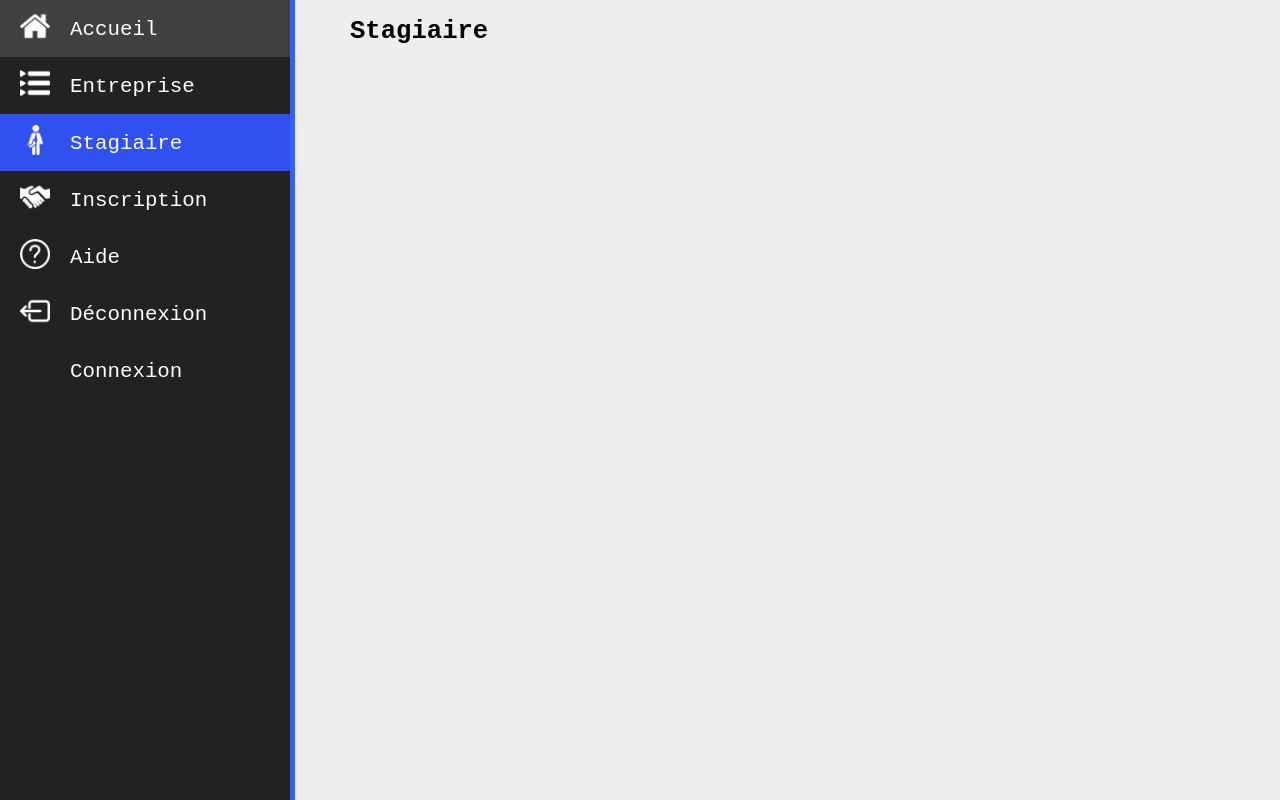
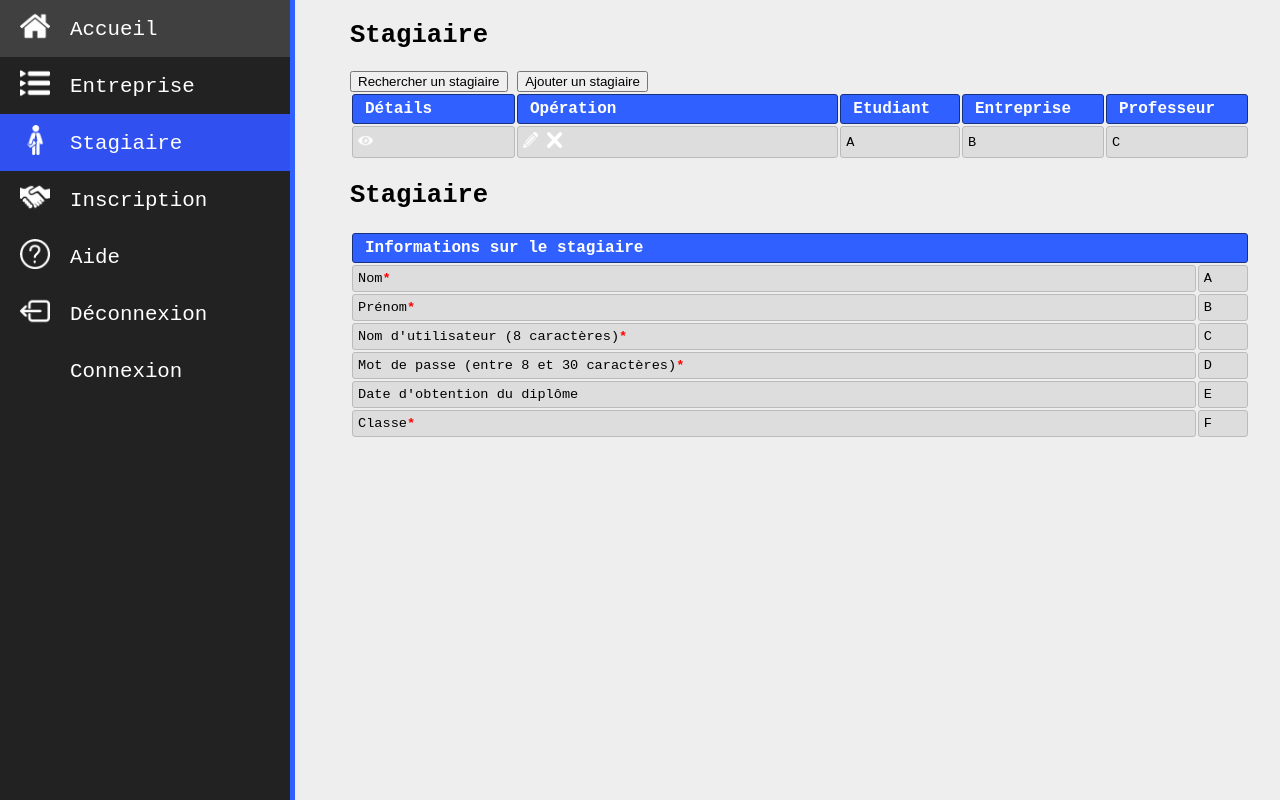
Before and after one commit to Darkkartes/IsiWebProject, a PHP site: template template/view/stagiaire.twig in a window 1280 px wide. Run offline with PHP 8.4, Linux system fonts and the light colour scheme; the template is opened without the code that fills it, so the values that code supplies are empty; some libraries are stand-ins or nearby versions.

Commit message:
bases de html de la page stagiaire

```diff
--- a/template/view/stagiaire.twig
+++ b/template/view/stagiaire.twig
@@ -2,5 +2,102 @@
 {% block stagiaire_active %}actif
 {% endblock %}
 {% block content %}
-	<h1>Stagiaire</h1>
-{% endblock %}
+
+
+	<!-- Version liste -->
+	<article>
+		<h1>Stagiaire</h1>
+
+		<div>
+			<button id="recherche_stagiaire">Rechercher un stagiaire</button>
+			<button id="ajout_stagiaire">Ajouter un stagiaire</button>
+		</div>
+
+		<table class="list">
+			<tr>
+				<th>Détails</th>
+				<th>Opération</th>
+				<th>Etudiant</th>
+				<th>Entreprise</th>
+				<th>Professeur</th>
+			</tr>
+
+			<!--This is a dummy row to show the structure of the table-->
+			<tr>
+				<td>
+					<a href="stagiaire_details"><img src="../icons/voir.png" alt="details" width="10%"></a>
+				</td>
+				<td>
+					<a href="stagiaire.edit"><img src="../icons/modifier.png" alt="modifier" width="5%"></a>
+					<a href="stagiaire.delete"><img src="../icons/supprimer.png" alt="supprimer" width="5%">
+					</a>
+				</td>
+				<td>A</td>
+				<td>B</td>
+				<td>C</td>
+			</tr>
+
+
+			<!--fix les options de détails/modifications/délétions-->
+			{% for stagiaire in stagiaires %}
+				<tr>
+					<td>
+						<a href="stagiaire_details"><img src="../icons/voir.png" alt="details" width="10%"></a>
+					</td>
+					<td>
+						<a href="stagiaire.edit"><img src="../icons/modifier.png" alt="modifier" width="5%"></a>
+						<a href="stagiaire.delete"><img src="../icons/supprimer.png" alt="supprimer" width="5%">
+						</a>
+					</td>
+					<td>{{ stagiaire.etudiant }}</td>
+					<td>{{ stagiaire.entreprise }}</td>
+					<td>{{ stagiaire.professeur }}</td>
+				</tr>
+			{% endfor %}
+		</table>
+	</article>
+
+
+	<!-- Version ajout -->
+	<article>
+		<h1>Stagiaire</h1>
+
+		<table class="list">
+
+
+			<tr>
+				<th colspan="6">Informations sur le stagiaire</th>
+			</tr>
+
+			<tr>
+				<td>Nom<span class="important">*</span>
+				</td>
+				<td>A</td>
+			</tr>
+			<tr>
+				<td>Prénom<span class="important">*</span>
+				</td>
+				<td>B</td>
+			</tr>
+			<tr>
+				<td>Nom d'utilisateur (8 caractères)<span class="important">*</span>
+				</td>
+				<td>C</td>
+			</tr>
+			<tr>
+				<td>Mot de passe (entre 8 et 30 caractères)<span class="important">*</span>
+				</td>
+				<td>D</td>
+			</tr>
+			<tr>
+				<td>Date d'obtention du diplôme</td>
+				<td>E</td>
+			</tr>
+			<tr>
+				<td>Classe<span class="important">*</span>
+				</td>
+				<td>F</td>
+			</tr>
+		</td>
+	</tr>
+</table></article>{% endblock %}
```
